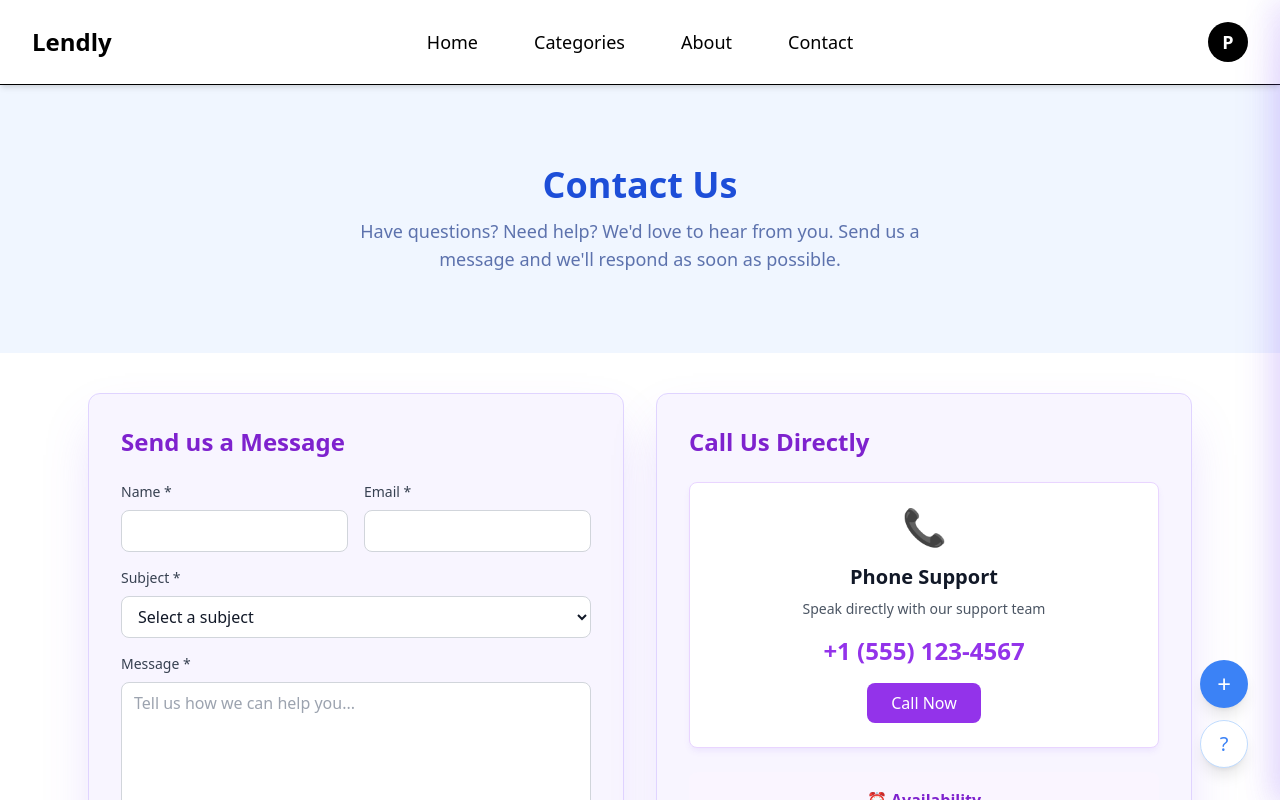
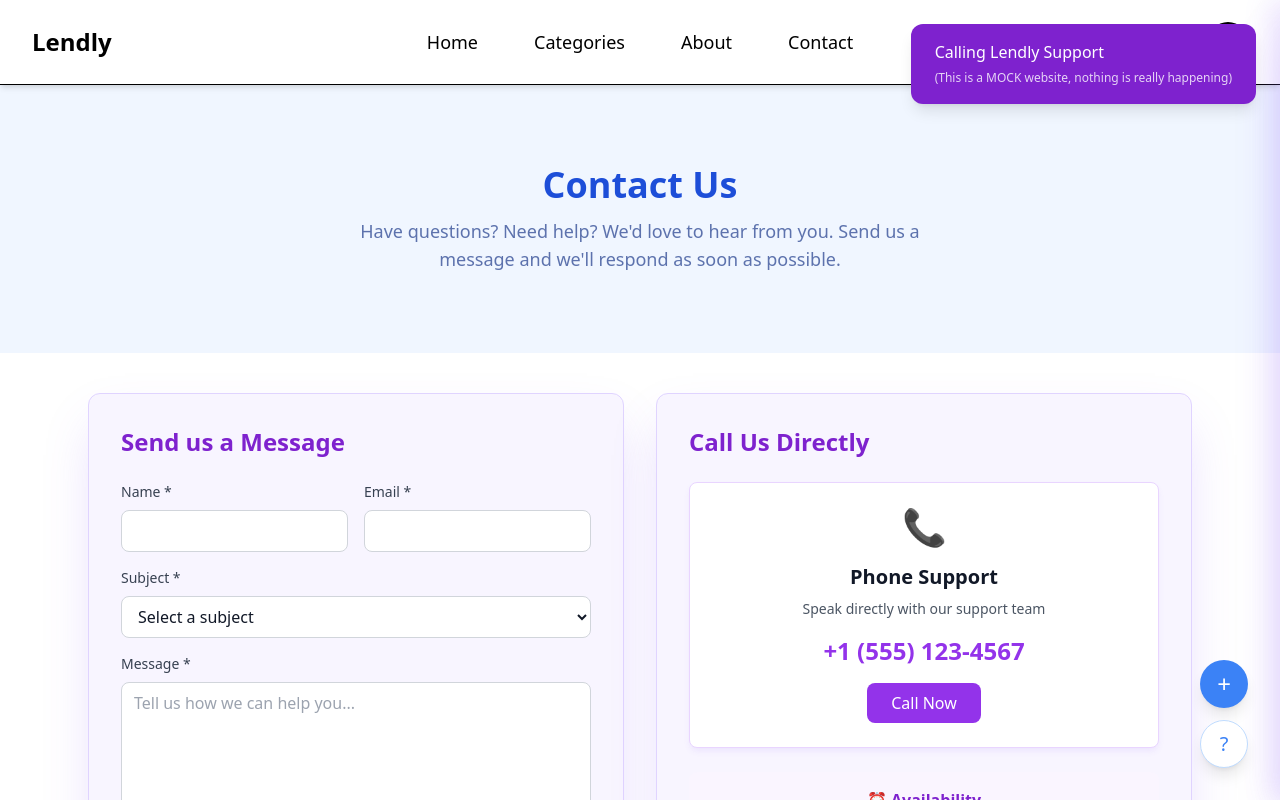
Before and after one commit to Abheerraj/nextjstemp, a Next.js app: page /contact in a window 1280 px wide. Both pictures are taken after a click on the button "Call Now". Shown: the top 800 px of the page. Built offline with nearby package versions, Linux system fonts and the light colour scheme.

Commit message:
Call button feedback

```diff
--- a/app/contact/page.tsx
+++ b/app/contact/page.tsx
@@ -15,6 +15,7 @@ export default function ContactPage() {
   const [isSubmitting, setIsSubmitting] = useState(false);
   const [isSuccess, setIsSuccess] = useState(false);
   const [error, setError] = useState("");
+  const [callNotify, setCallNotify] = useState(false);
 
   const handleInputChange = (e: React.ChangeEvent<HTMLInputElement | HTMLTextAreaElement | HTMLSelectElement>) => {
     const { name, value } = e.target;
@@ -77,10 +78,14 @@ export default function ContactPage() {
     }
   };
 
+  // Call button handler
+  const handleCallClick = () => {
+    setCallNotify(true);
+    setTimeout(() => setCallNotify(false), 3500);
+  };
+
   return (
-    <div className={`min-h-screen font-inter ${
-      isDarkMode ? 'bg-gray-900 text-white' : 'bg-white text-neutral-800'
-    }`}>
+    <div className={`min-h-screen font-inter ${isDarkMode ? 'bg-gray-900 text-white' : 'bg-white text-neutral-800'}`}>
       {/* Hero Section */}
       <section
         className="py-20 px-6 text-center"
@@ -278,11 +283,15 @@ export default function ContactPage() {
                 }`}>
                   +1 (555) 123-4567
                 </div>
-                <button className={`px-6 py-2 rounded-lg font-medium transition-colors ${
-                  isDarkMode
-                    ? 'bg-purple-600 hover:bg-purple-700 text-white'
-                    : 'bg-purple-600 hover:bg-purple-700 text-white'
-                }`}>
+                <button
+                  type="button"
+                  onClick={handleCallClick}
+                  className={`px-6 py-2 rounded-lg font-medium transition-colors ${
+                    isDarkMode
+                      ? 'bg-purple-600 hover:bg-purple-700 text-white'
+                      : 'bg-purple-600 hover:bg-purple-700 text-white'
+                  }`}
+                >
                   Call Now
                 </button>
               </div>
@@ -311,6 +320,14 @@ export default function ContactPage() {
         </div>
       </div>
 
+      {/* Notification */}
+      {callNotify && (
+        <div className="fixed top-6 right-6 z-50 bg-purple-700 text-white px-6 py-4 rounded-xl shadow-lg animate-in fade-in slide-in-from-top-2 duration-300">
+          Calling Lendly Support<br />
+          <span className="text-xs opacity-80">(This is a MOCK website, nothing is really happening)</span>
+        </div>
+      )}
+
       {/* Background Elements */}
       <div className={`fixed left-0 top-0 h-full w-2 opacity-40 -z-10 ${
         isDarkMode
```
Also changed, not shown: 1 other file (tests, documents, lock files or other folders).
